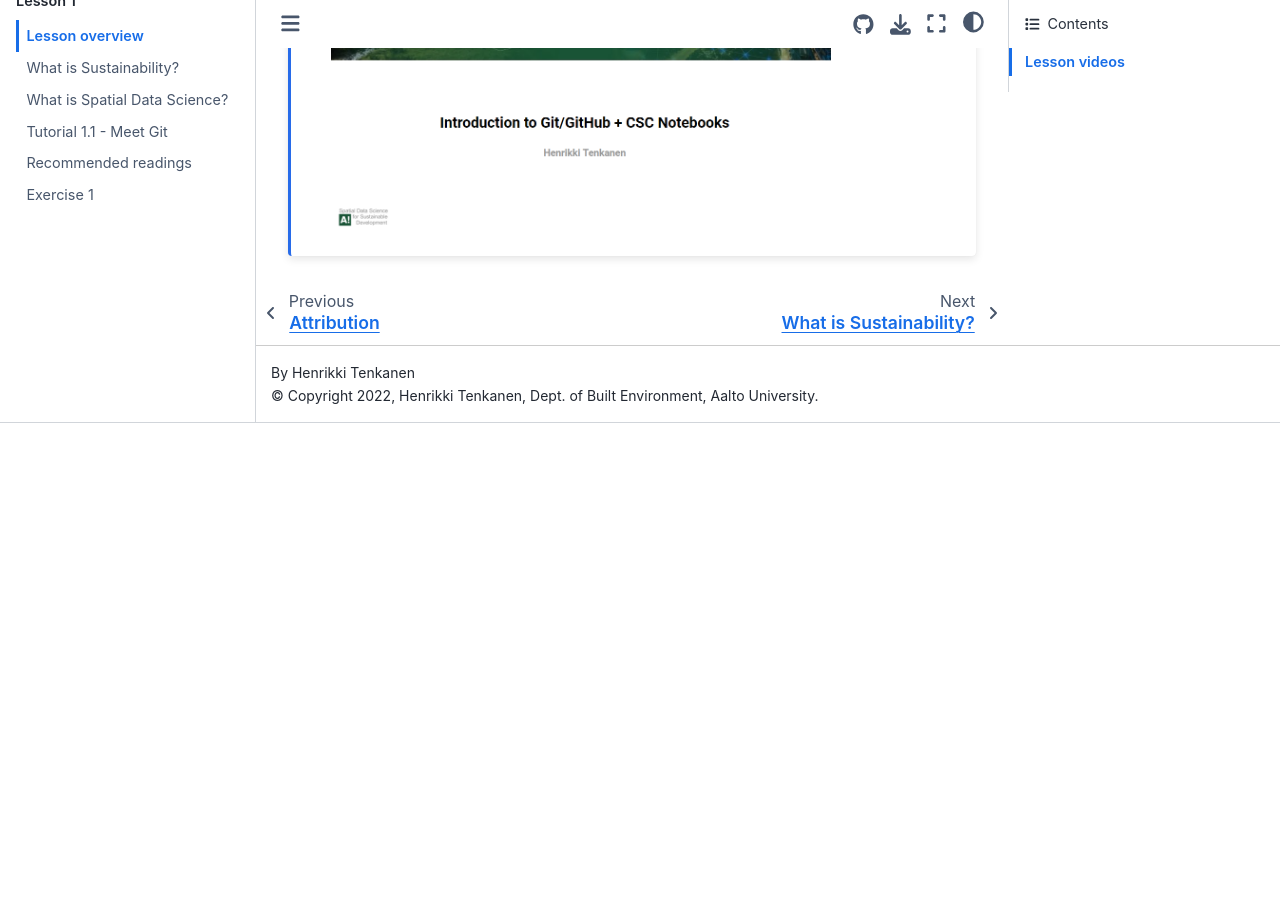
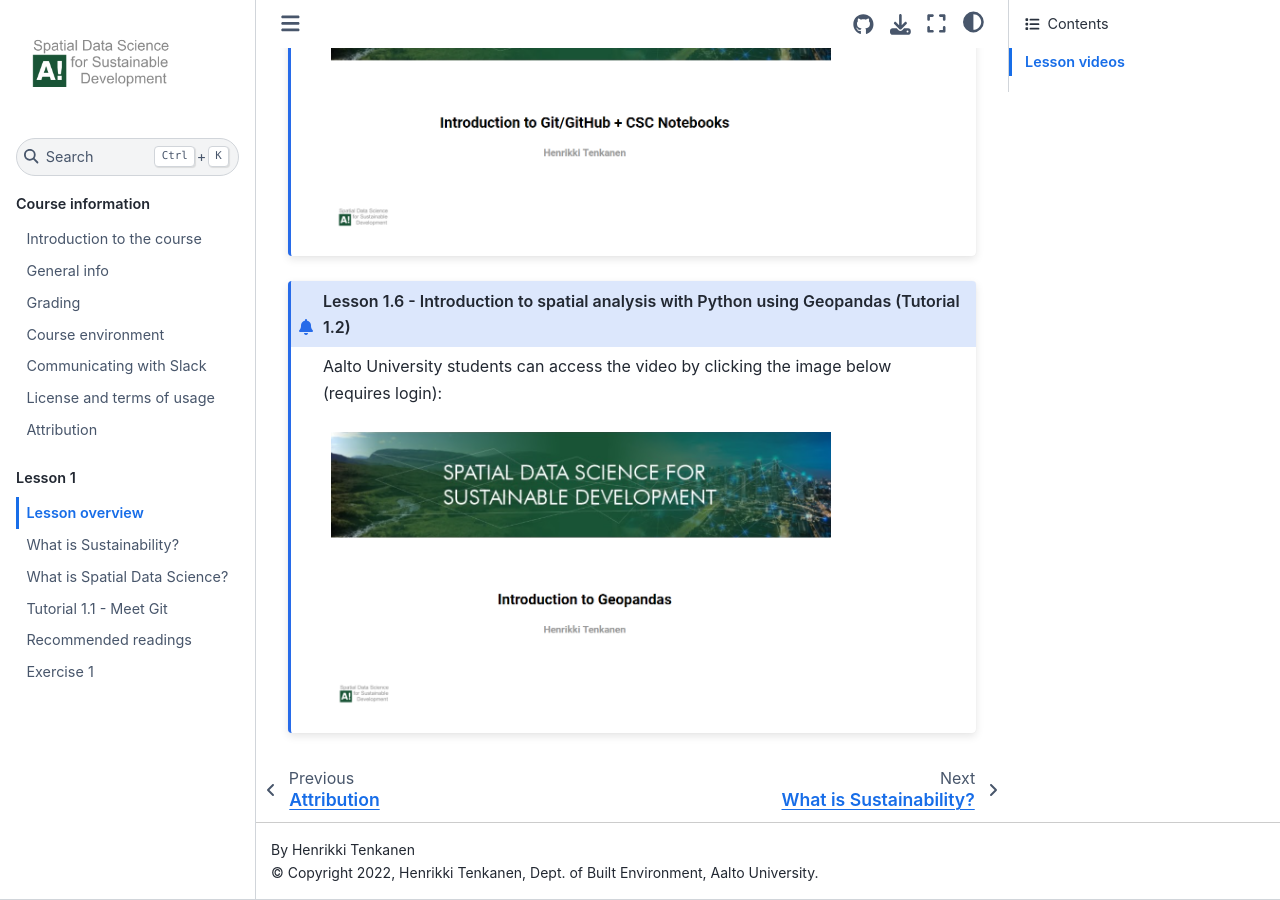
Before and after one commit to AaltoGIS/Sustainability-GIS, a Sphinx documentation site: the page built from source/lessons/L1/lesson-overview.rst, in a window 1280 px wide and 900 px high, scrolled down 2473 px. Built offline with Sphinx 7.4.7 and the Sphinx Book theme 1.1.4, drawn with Linux system fonts in a browser that asks for light colours; pages that are not in the unit, such as notebooks, are missing from menus; before the commit the page ends 2896 px from its top, so only the background shows below that.

Commit message:
Update lesson videos

```diff
--- a/source/lessons/L1/lesson-overview.rst
+++ b/source/lessons/L1/lesson-overview.rst
@@ -58,3 +58,12 @@
         :target: https://aalto.cloud.panopto.eu/Panopto/Pages/Viewer.aspx?id=b21a80b4-9ac1-4d44-a611-ae1a0138a5ac
         :width: 500px
         :align: left
+
+.. admonition:: Lesson 1.6 - Introduction to spatial analysis with Python using Geopandas (Tutorial 1.2)
+
+    Aalto University students can access the video by clicking the image below (requires login):
+
+    .. figure:: img/SDS4SD-Lesson-1.5.png
+        :target: https://aalto.cloud.panopto.eu/Panopto/Pages/Viewer.aspx?id=3186ffb2-67b5-49c3-8666-ae1c00fa8497
+        :width: 500px
+        :align: left
```
